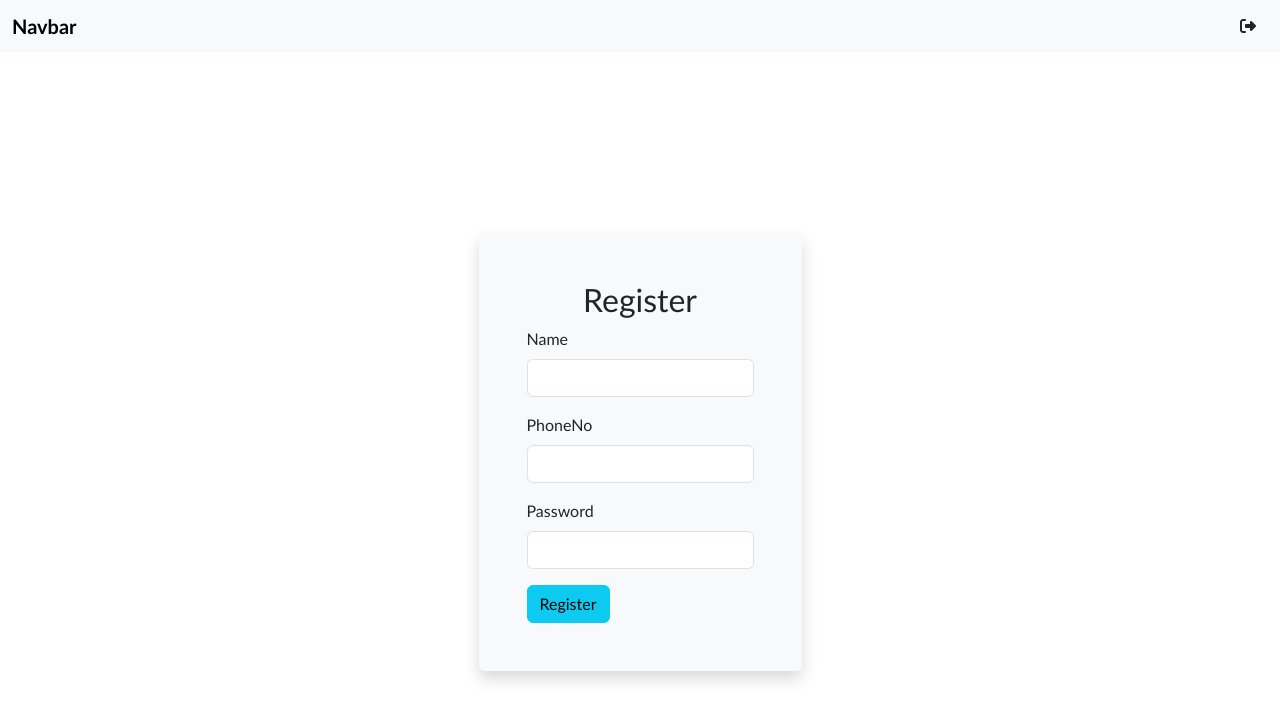
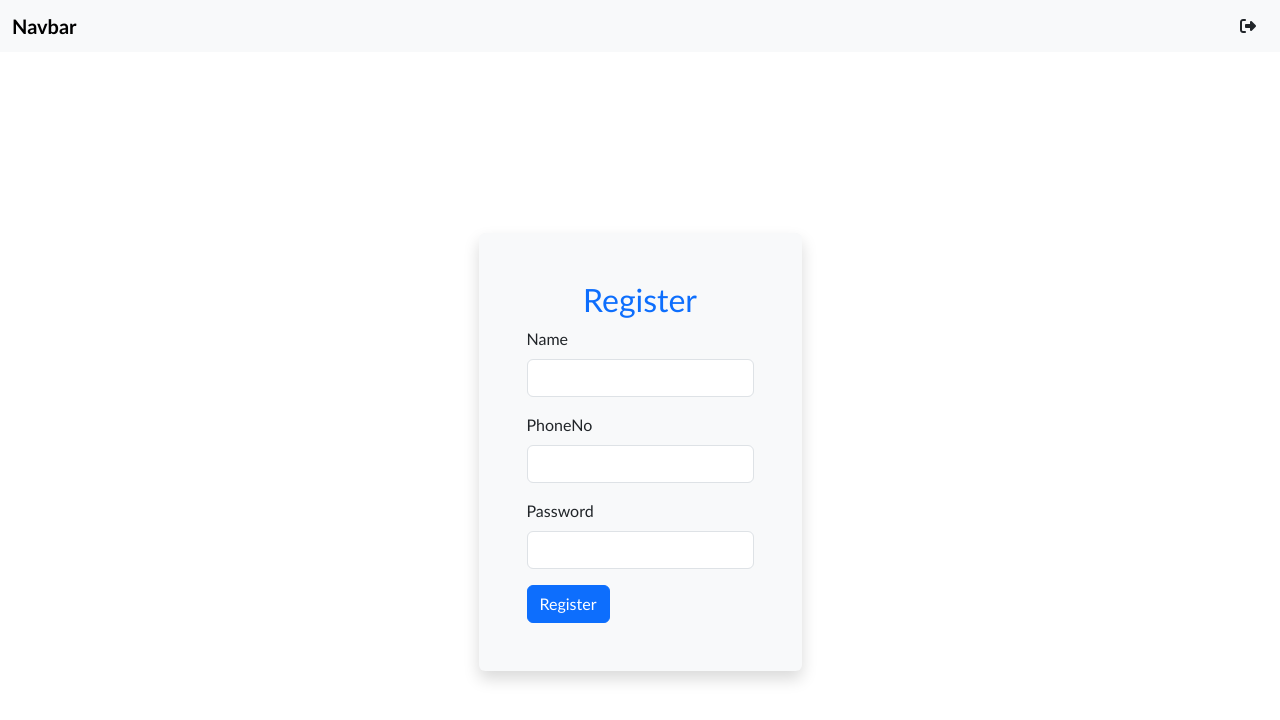
Before and after one commit to Praveen-PC/Ticketing-System, a React (Vite) app in the folder frontend/: page /register in a window 1280 px wide. Shown: the top 720 px of the page. Built offline with nearby package versions, Linux system fonts and the light colour scheme.

Commit message:
ticketing system

```diff
--- a/frontend/src/components/users/Register.jsx
+++ b/frontend/src/components/users/Register.jsx
@@ -9,11 +9,20 @@ const Register = () => {
     const [name,setname]=useState('')
     const [phoneNo,setPhoneNo]=useState('')
     const [password,setPassword]=useState('')
+    const [error,setError]=useState({})
     const role='admin'
     const Navigate=useNavigate()
 
     const handleSubmit= async(e)=>{
         e.preventDefault();
+        const newerror={}
+        if(!name) newerror.name="Name Required"
+        if(!phoneNo) newerror.phoneNo="Phone Number  Required"
+        if(!password) newerror.password="Password  Required"
+        setError(newerror)
+        if(Object.keys(newerror).length>0){
+            return
+        }
         try{
             const response=await axios.post('http://localhost:8080/api/adduser',{name,phoneNo,password})
             console.log(response.data)
@@ -34,20 +43,23 @@ const Register = () => {
       <div className='container d-flex justify-content-center align-items-center vh-100 '>
 
     <form className='rounded shadow p-5 bg-light' onSubmit={handleSubmit}>
-        <h2 className='text-center'>Register</h2>
+        <h2 className='text-center text-primary '>Register</h2>
             <div className='mb-3'>
                 <label htmlFor="name" className='form-label'>Name</label>
-                <input className='form-control' type="text"  value={name} onChange={(e)=>setname(e.target.value)} required />
+                <input className='form-control' type="text"  value={name} onChange={(e)=>setname(e.target.value)}  />
+                {error.name && <div className='text-danger'><small>{error.name}</small></div> }
             </div>
             <div className='mb-3'>
                 <label htmlFor="phoneNo" className='form-label'>PhoneNo</label>
-                <input className='form-control' type="text" value={phoneNo}  onChange={(e)=>setPhoneNo(e.target.value)} required/>
+                <input className='form-control' type="text" value={phoneNo}  onChange={(e)=>setPhoneNo(e.target.value)} />
+                {error.phoneNo && <div className='text-danger'><small>{error.phoneNo}</small></div>}
             </div>
             <div className='mb-3'>
                 <label htmlFor="password" className='form-label'>Password</label>
-                <input className='form-control' type="password"  value={password} onChange={(e)=>setPassword(e.target.value)} required/>
+                <input className='form-control' type="password"  value={password} onChange={(e)=>setPassword(e.target.value)} />
+                {error.password && <div className='text-danger'><small>{error.password}</small></div>}
             </div>
-            <button className='btn btn-info'>Register</button>
+            <button className='btn btn-primary'>Register</button>
         </form>
     </div>
     </>
```
Also changed, not shown: 8 other files (tests, documents, lock files or other folders).
